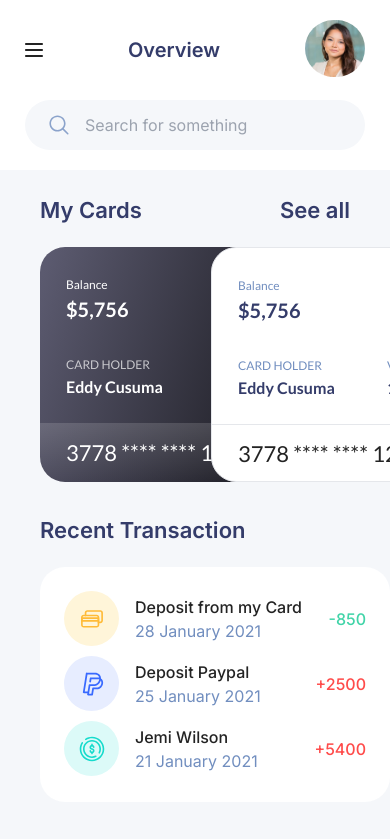
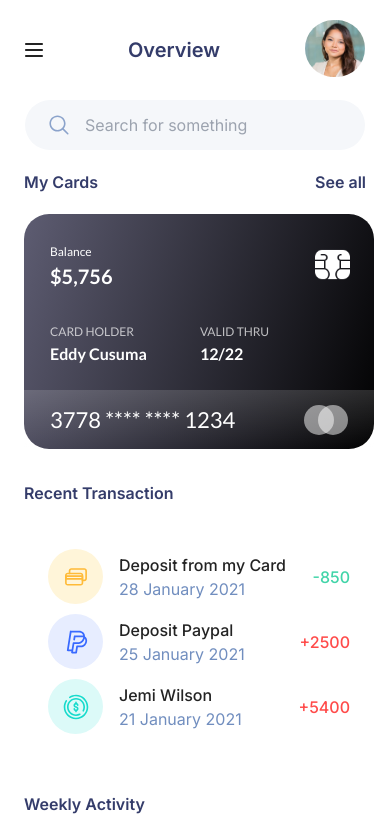
Before and after one commit to lui7henrique/soar, a React (Vite) app: page / in a window 390 px wide. Shown: the top 839 px of the page. Built offline with nearby package versions, Linux system fonts and the light colour scheme.

Commit message:
feat: responsive my cards

```diff
--- a/src/components/credit-card.tsx
+++ b/src/components/credit-card.tsx
@@ -10,7 +10,7 @@ export function CreditCard({ variant = "default", ...props }: CreditCardProps) {
 	return (
 		<div
 			className={cn(
-				"rounded-[25px] flex flex-col font-lato w-[350px] h-[235px]",
+				"rounded-[25px] flex flex-col font-lato w-[350px] h-[235px] flex-shrink-0",
 				variant === "outline" && "bg-background border",
 				variant === "default" &&
 					"bg-[linear-gradient(107.38deg,_#5B5A6F_2.61%,_#000000_101.2%)]",
--- a/src/layouts/root.tsx
+++ b/src/layouts/root.tsx
@@ -9,7 +9,8 @@ export default function RootLayout() {
 
 			<section className="flex flex-col">
 				<Header />
-				<main className="bg-background-alt h-[calc(100vh-100px)] overflow-y-auto">
+
+				<main className="desktop:bg-background-alt desktop:h-[calc(100vh-100px)] overflow-y-auto">
 					<Outlet />
 				</main>
 			</section>
--- a/src/pages/dashboard.tsx
+++ b/src/pages/dashboard.tsx
@@ -13,13 +13,16 @@ const Card = {
 		<div className={cn(className, "space-y-5")} {...props} />
 	),
 	Header: ({ className, ...props }: ComponentProps<"div">) => (
-		<div className={cn(className, "flex justify-between")} {...props} />
+		<div
+			className={cn(className, "flex justify-between items-center")}
+			{...props}
+		/>
 	),
 	Title: ({ className, ...props }: ComponentProps<"div">) => (
 		<h4
 			className={cn(
 				className,
-				"font-semibold text-[22px] text-muted-foreground",
+				"font-semibold text-md text-muted-foreground desktop:text-[22px]",
 			)}
 			{...props}
 		/>
@@ -28,7 +31,7 @@ const Card = {
 		<span
 			className={cn(
 				className,
-				"font-semibold text-[22px] text-muted-foreground",
+				"font-semibold text-md text-muted-foreground desktop:text-[22px]",
 			)}
 			{...props}
 		/>
@@ -39,8 +42,8 @@ export function Dashboard() {
 	return (
 		<div
 			className={cn(
-				"px-10 py-6 gap-8 max-w-[1180px] mx-auto flex flex-col",
-				"desktop:grid desktop:grid-cols-3",
+				"gap-8 px-6 flex flex-col",
+				"desktop:grid desktop:grid-cols-3 desktop:px-10 desktop:py-6 desktop:max-w-[1180px] desktop:mx-auto",
 			)}
 		>
 			<Card.Root className="col-span-2">
@@ -52,7 +55,7 @@ export function Dashboard() {
 					</Card.Action>
 				</Card.Header>
 
-				<div className="grid grid-cols-2 gap-8">
+				<div className="flex gap-4 overflow-x-auto scrollbar-hide -mx-6 px-6">
 					<CreditCard />
 					<CreditCard variant="outline" />
 				</div>
```
